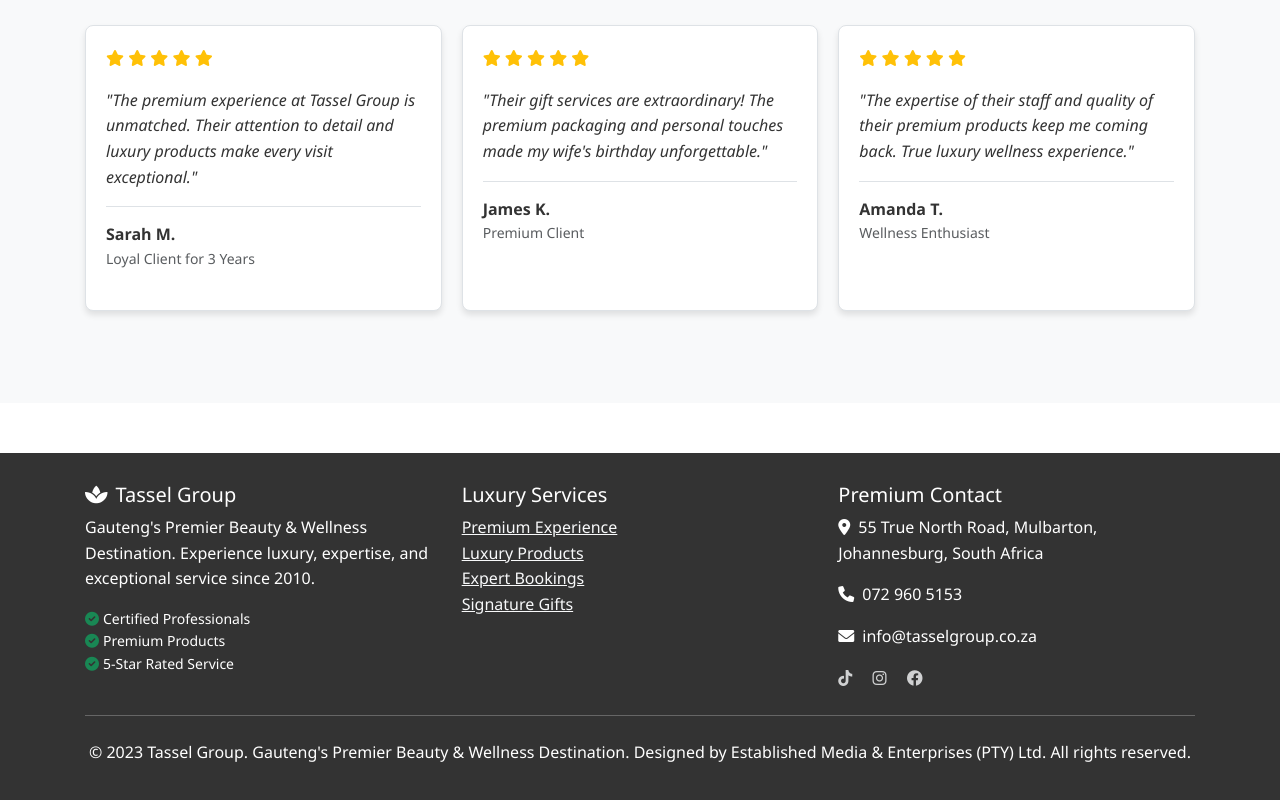
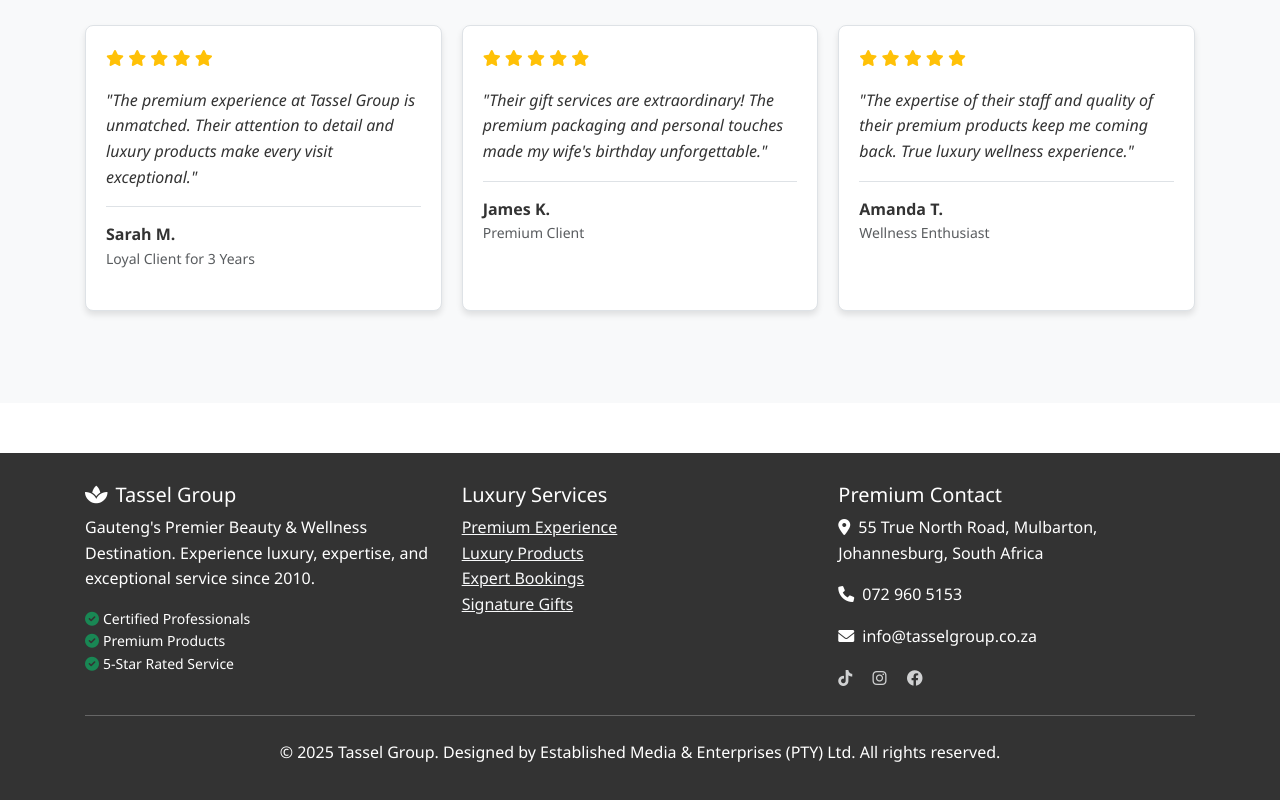
Before and after one commit to FulloMyself/tasselgroup_front, a plain HTML site: page index.html in a window 1280 px wide. Shown: the part 1459-2259 px from the top of the page. Drawn offline with nearby package versions, Linux system fonts and the light colour scheme; no server answers.

Commit message:
Tassel New Site

```diff
--- a/index.html
+++ b/index.html
@@ -1448,7 +1448,7 @@
             </div>
             <hr class="my-4">
             <div class="text-center">
-                <p>&copy; 2023 Tassel Group. Gauteng's Premier Beauty & Wellness Destination. Designed by Established Media & Enterprises (PTY) Ltd. All rights reserved.</p>
+                <p>&copy; 2025 Tassel Group. Designed by Established Media & Enterprises (PTY) Ltd. All rights reserved.</p>
             </div>
         </div>
     </footer>
```
